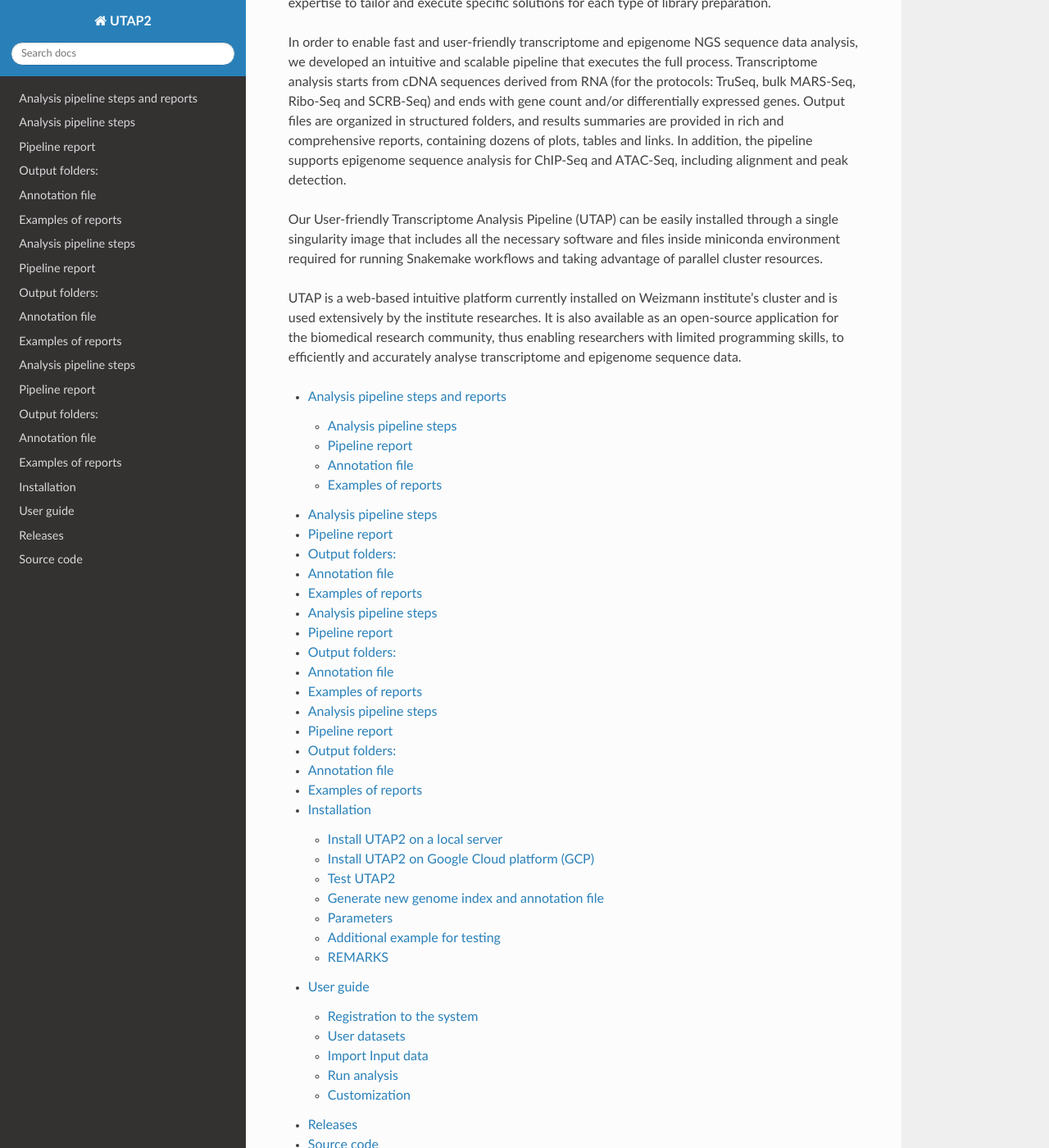
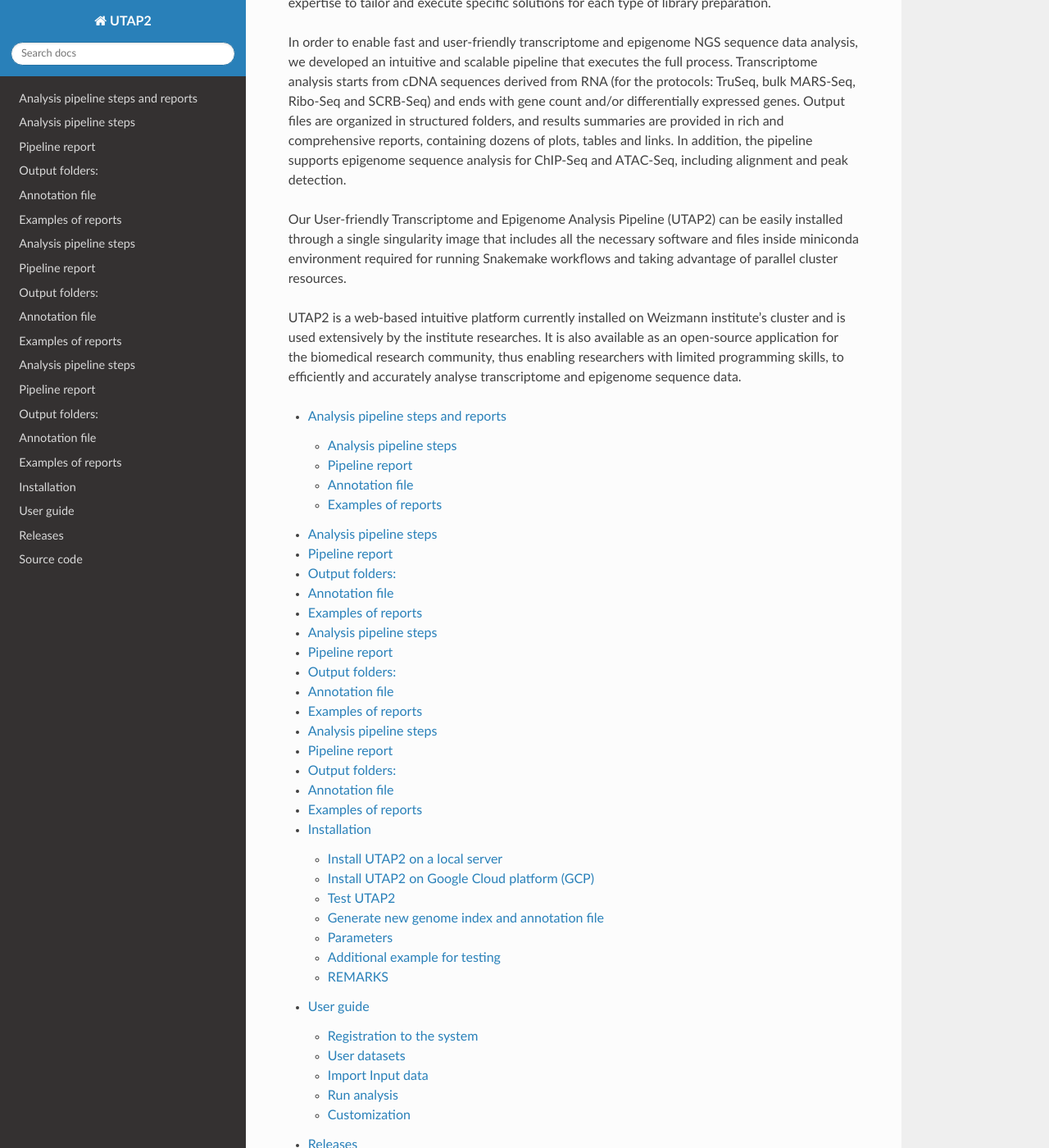
Before and after one commit to utap2/utap2, a Sphinx documentation site: the page built from docs/index.rst, in a window 1280 px wide and 1400 px high, scrolled down 301 px. Shown: the whole window at 82% size. Built offline with Sphinx 7.4.7 and the Read the Docs theme 3.1.0, drawn with Linux system fonts in a browser that asks for light colours; pages that are not in the unit, such as notebooks, are missing from menus; some of the changed text lies outside the part shown.

Commit message:
Update index.rst

```diff
--- a/docs/index.rst
+++ b/docs/index.rst
@@ -7,9 +7,9 @@
 
 In order to enable fast and user-friendly transcriptome and epigenome NGS sequence data analysis, we developed an intuitive and scalable pipeline that executes the full process. Transcriptome analysis starts from cDNA sequences derived from RNA (for the protocols: TruSeq, bulk MARS-Seq, Ribo-Seq and SCRB-Seq) and ends with gene count and/or differentially expressed genes. Output files are organized in structured folders, and results summaries are provided in rich and comprehensive reports, containing dozens of plots, tables and links. In addition, the pipeline supports epigenome sequence analysis for ChIP-Seq and ATAC-Seq, including alignment and peak detection.
 
-Our User-friendly Transcriptome Analysis Pipeline (UTAP) can be easily installed through a single singularity image that includes all the necessary software and files inside miniconda environment required for running Snakemake  workflows and taking advantage of parallel cluster resources.
+Our User-friendly Transcriptome and Epigenome Analysis Pipeline (UTAP2) can be easily installed through a single singularity image that includes all the necessary software and files inside miniconda environment required for running Snakemake workflows and taking advantage of parallel cluster resources.
 
-UTAP is a web-based intuitive platform currently installed on Weizmann institute’s cluster and is used extensively by the institute researches. It is also available as an open-source application for the biomedical research community, thus enabling researchers with limited programming skills, to efficiently and accurately analyse transcriptome and epigenome sequence data.
+UTAP2 is a web-based intuitive platform currently installed on Weizmann institute’s cluster and is used extensively by the institute researches. It is also available as an open-source application for the biomedical research community, thus enabling researchers with limited programming skills, to efficiently and accurately analyse transcriptome and epigenome sequence data.
 
 
 
@@ -29,13 +29,13 @@
 
 License
 =======
-UTAP is licensed under GNU General Public License version 3. License needed for commercial use.
+UTAP2 is licensed under GNU General Public License version 3. License needed for commercial use.
 
 
 Author
 ======
 
-UTAP team
+UTAP2 team
 
 support:
 utap@weizmann.ac.il
```
